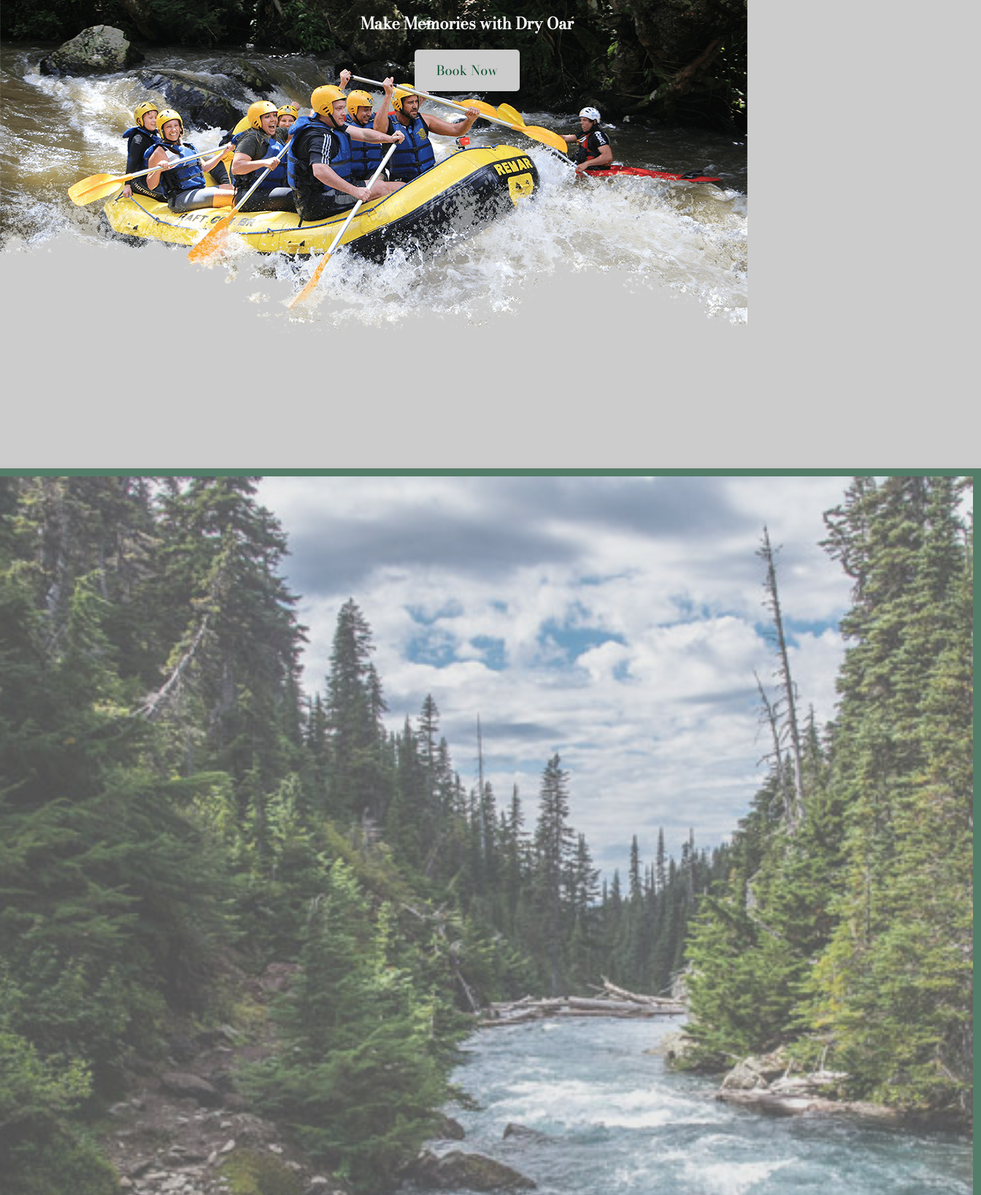
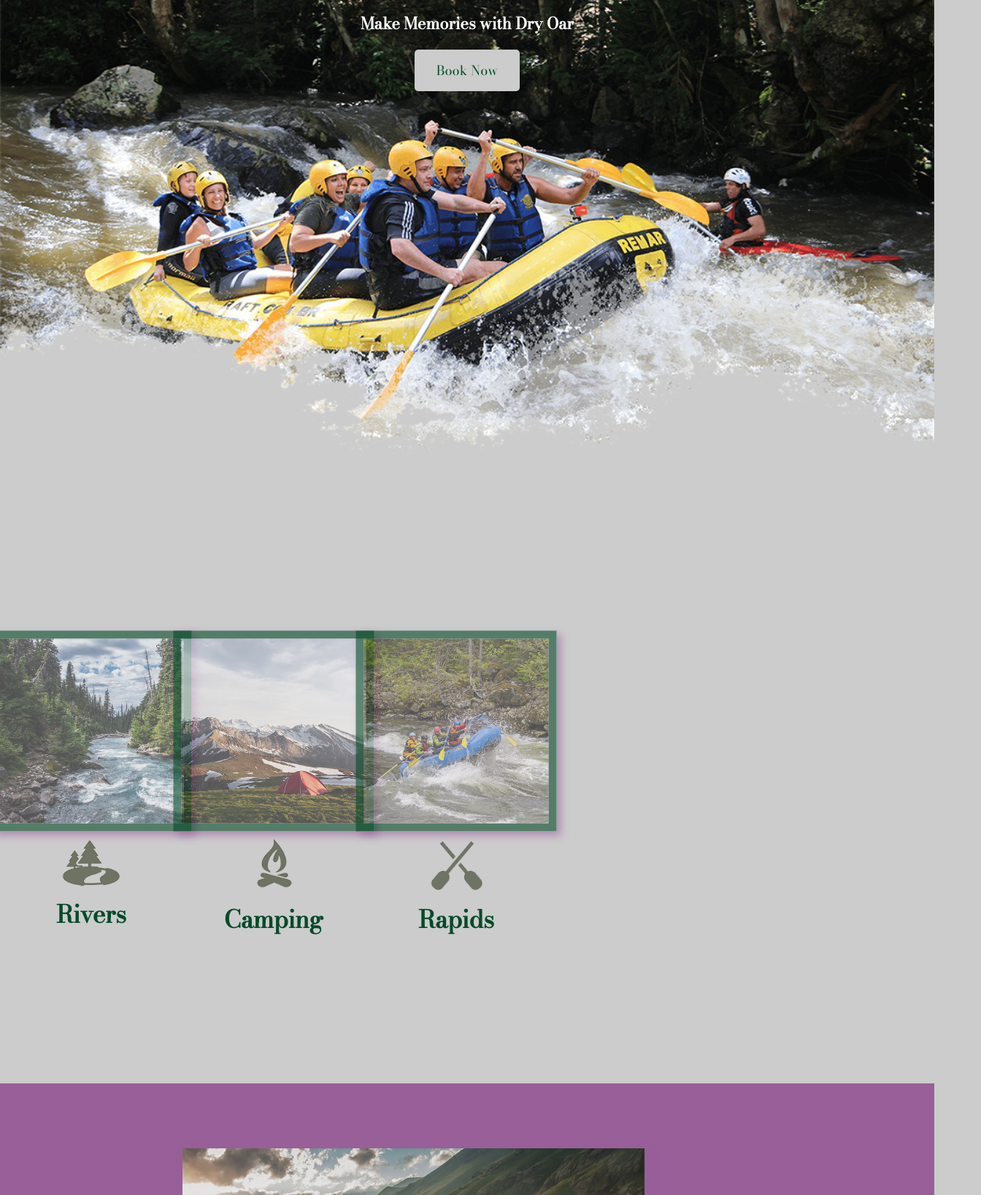
Before and after one commit to JuliaRitchie/WDD130, a plain HTML site: page wwr/index.html in a window 1280 px wide. Shown: the part 194-1832 px from the top of the page at 73% size, 1344 px wide, since content can reach past the window. Drawn offline with nearby package versions, Linux system fonts and the light colour scheme.

Commit message:
commit on 'master'

```diff
--- a/wwr/styles/style.css
+++ b/wwr/styles/style.css
@@ -70,6 +70,10 @@ nav a:hover{
 .background{
     background-color: #054A29;
     color: #ccc;
+    height: 725px;
+    display: grid;
+    grid-column: 1/11;
+    grid-row: 4/9;
 }
 
 .msg{
@@ -146,25 +150,29 @@ h2{
     padding-top: 10px;
 }
 
+.home-grid{
+    display: grid;
+    grid-template-columns: 1fr 1fr 1fr;
+    width: 100%;
+}
+
 footer .social img{
     padding-top: 15px;
 }
 
 .rivers-card{
     margin: 200px 0;
-    grid-column: 2/4;
-    grid-row: 2/3;
+    grid-column: 1;
+
 }
 
 .camping-card{
     margin: 200px 0;
-    grid-column: 5/7;
-    grid-row: 2/3;
+    grid-column: 2;
 }
 .rapids-card{
     margin: 200px 0;
-    grid-column: 8/10;
-    grid-row: 2/3;
+    grid-column: 3;
 }
 
 .card-img{
@@ -183,7 +191,7 @@ nav {
 }
 
 #hero {
-    width: auto;
+    width: 100%;
     display: grid;
     grid-template-columns: 1fr 3fr 1fr;
     margin-top: -100px;
@@ -214,7 +222,7 @@ nav {
 }
 
 .card-img{
-    width: 100%;
+    width: 250px;
     opacity: .6;
     transform: scale(1.1);
 }
@@ -222,8 +230,12 @@ nav {
 .logo{
     height: 100px;
 }
-.hero-img{
+#hero-img{
     width: 100%;
+}
+
+.center{
+    text-align: center;
 }
 
 @media screen and (max-width: 900px) {
```
Also changed, not shown: w08_teton_mountains-optimized.jpg (added), 1 other file.
